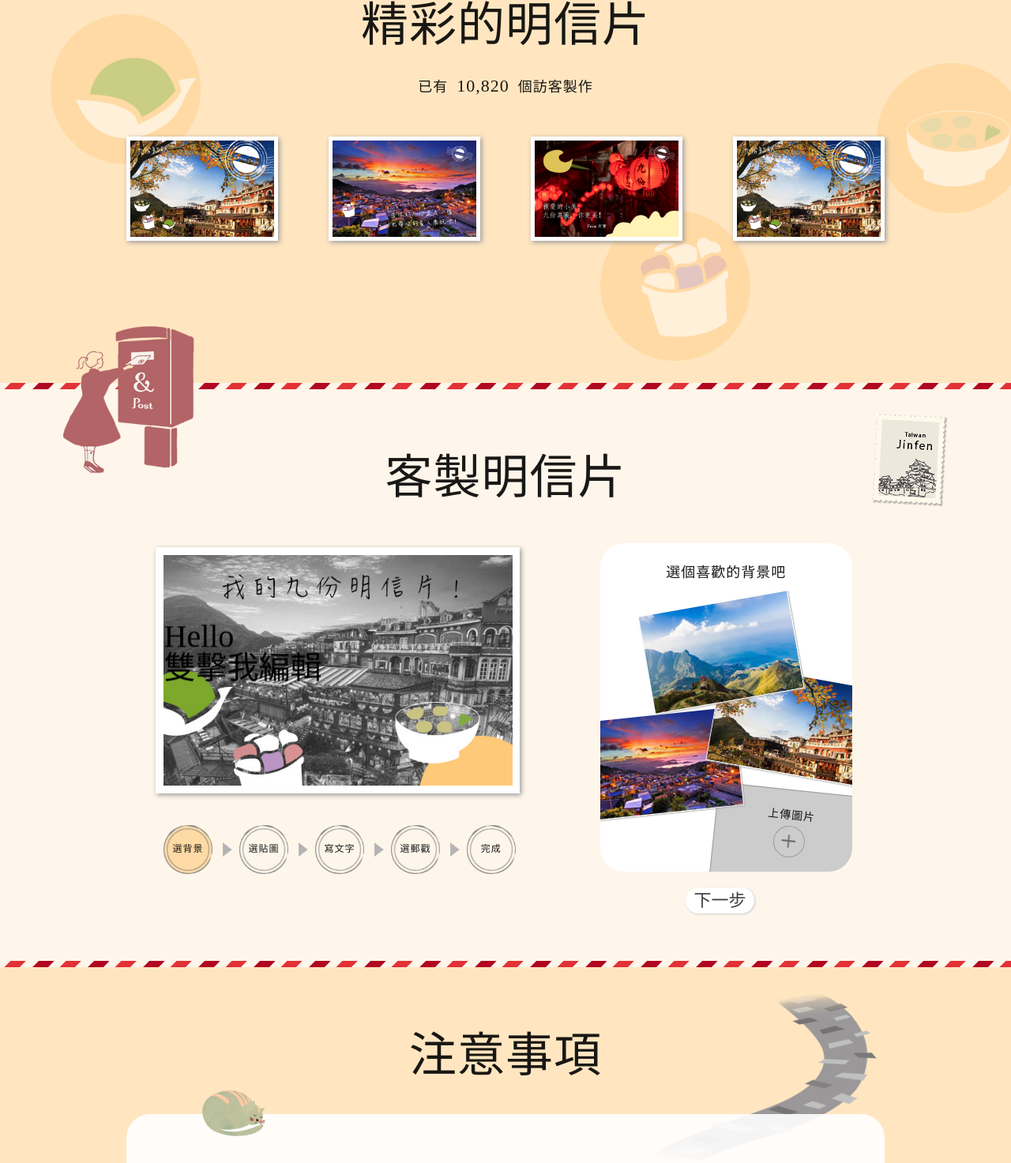
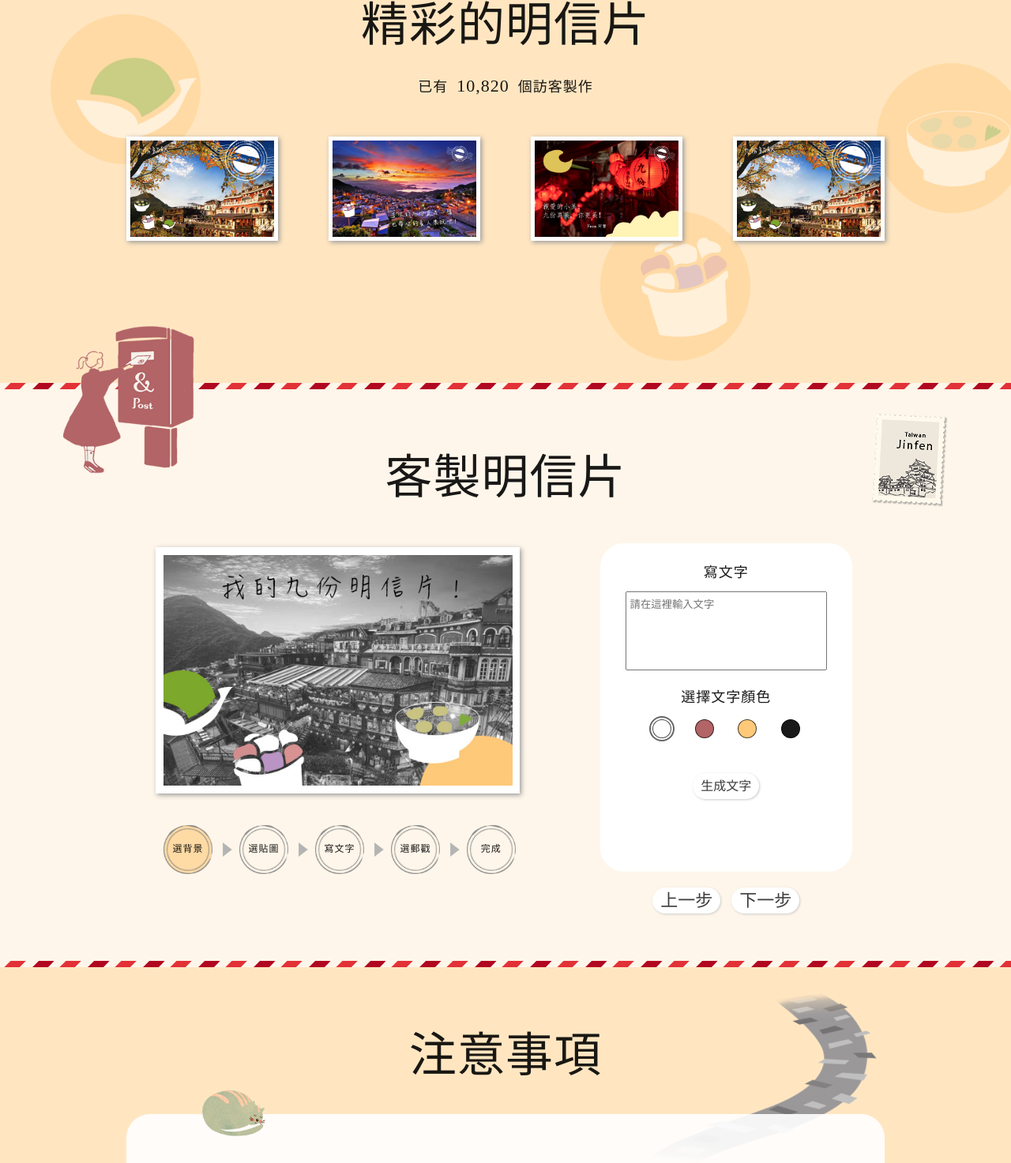
Before and after one commit to danny17495/DD103G1, a PHP site: page /postcard.html in a window 1280 px wide. Shown: the part 180-1653 px from the top of the page at 79% size. Run offline with PHP 8.4, Linux system fonts and the light colour scheme; some web fonts are replaced.

Commit message:
靜 明信片步驟二到步驟四(貼圖+文字)

```diff
--- a/css/stylePostcard.css
+++ b/css/stylePostcard.css
@@ -1,6 +1,3 @@
-
-
-
 /*----------------shopcart購物車頁面開始(<768)---------------*/
 /*----------------購物車, 客製化明信片頁面的共用----------------*/
 .wrapA{
@@ -259,8 +256,8 @@ section.postcardMain .aapostLeft .aapostStep{
     /*background-color: red;*/
     background-image: url(../images/postcard/postStepBorder.png);
     background-size: contain;
+    background-repeat: no-repeat;
     position: relative;
-
 }
 
 section.postcardMain .aapostLeft .aapostStep p{
@@ -296,7 +293,7 @@ section.postcardMain .aapostLeft .postStepYellow4:after{
 /*===============================================================*/
 /*2-2-2(二).操作畫面.postRight切換步驟css + postcard.js*/
 .postRight_2{display: none}
-.postRight_3{display: none}
+.postRight_1{display: none}
 .postRight_4{display: none}
 .postRight_5{display: none}
 
@@ -470,7 +467,7 @@ section.postcardMain .postRight_2 .aapostRightDIY .postDecoFood{
     width: 30%;
     padding: 5px;
     border-radius: 50%;
-    background-color: rgba(255, 201, 121, .8);
+    background-color: rgba(183, 153, 142, .8);
     margin-top: 20px;
     cursor: pointer;
 }
@@ -489,18 +486,130 @@ section.postcardMain .postRight_2 .aapostRightDIY  div p{
 section.postcardMain .postRight_2 .aapostRightDIY .postDecoFood:hover{
     /*border: */
     box-sizing: border-box;
-    border: 2px solid #ccc;
+    /*border: 4px solid rgb(255, 201, 121);*/
     background-color: rgb(255, 201, 121);
+}
 
+
+/*2-2-2(二).操作畫面.postRight步驟四樣式*/
+section.postcardMain .postRight_4 .aapostRightDIY > div{
+    position: absolute;
+}
+
+section.postcardMain .postRight_4 .aapostRightDIY > div > div{
+    /*background-color: yellow;*/
+    display: flex;
+    justify-content: space-around;
+    padding: 0 20px;
+}
+
+section.postcardMain .postRight_4 .aapostRightDIY .postDecoMark{
+    width: 30%;
+    padding: 10px;
+    border-radius: 50%;
+    background-color: rgba(183, 153, 142, .8);
+    margin-top: 20px;
+    cursor: pointer;
+}
+
+section.postcardMain .postRight_4 .postDecoMark img{
+    display: block;
+    width: 100%;
+    height: auto;
+}
+
+section.postcardMain .postRight_4 .aapostRightDIY  div p{
+    padding-top: 5px;
+    font-size: 14px;
+}
+
+section.postcardMain .postRight_4 .aapostRightDIY .postDecoMark:hover{
+    /*border: */
+    box-sizing: border-box;
+    /*border: 4px solid rgb(255, 201, 121);*/
+    background-color: rgb(255, 201, 121);
 }
 
 
 
+/*2-2-2(二).操作畫面.postRight步驟三樣式*/
+section.postcardMain .postRight_3 .aapostRightDIY > div{
+    position: absolute;
+    width: 100%;
+}
 
+section.postcardMain .postRight_3 .aapostRightDIY > div > div{
+    /*background-color: red;*/
+    width: 80%;
+    margin: 10px auto;
+    /*padding: 0 10px;*/
+}
 
+section.postcardMain .postRight_3 .aapostRightDIY textarea{
+    width: 100%;
+    height: 100px;
+    padding: 5px;
+    margin: 0 auto;
+    resize: none;
+    /*background-color: yellow;*/
+}
 
+section.postcardMain .postRight_3 .aapostRightDIY > div h3{
+    padding-top: 5px;
+}
 
+section.postcardMain .postRight_3 .aapostRightDIY .postcardTextColorBox{
+    display: flex;
+    justify-content: space-between;
+    padding: 0 30px;
+}
 
+/*搭配js用來製作選中效果*/
+section.postcardMain .postRight_3 .aapostRightDIY .postcardTextColor{
+    display: inline-block;
+    width: 32px;
+    height: 32px;
+    border-radius: 50%;
+    cursor: pointer;
+    border: 2px solid transparent;
+}
+
+section.postcardMain .postRight_3 .aapostRightDIY .postcardTextColorSelected{
+    border: 2px solid rgba(0, 0, 0, .6);
+}
+
+/*內層真的顏色*/
+section.postcardMain .postRight_3 .aapostRightDIY .postcardTextColor span{
+    display: inline-block;
+    width: 24px;
+    height: 24px;
+    border-radius: 50%;
+    border: 1px solid rgba(0, 0, 0, .7);
+    margin: 2px;
+}
+
+section.postcardMain .postRight_3 .aapostRightDIY .postcardTextColor1:hover,
+section.postcardMain .postRight_3 .aapostRightDIY .postcardTextColor2:hover,
+section.postcardMain .postRight_3 .aapostRightDIY .postcardTextColor3:hover,
+section.postcardMain .postRight_3 .aapostRightDIY .postcardTextColor4:hover{
+    background-color: rgba(255, 201, 121, .7);
+}
+
+section.postcardMain .postRight_3 .aapostRightDIY .postcardTextColor1 span{background-color: rgb(255, 255, 255);}
+section.postcardMain .postRight_3 .aapostRightDIY .postcardTextColor2 span{background-color: rgb(178, 100, 102);}
+section.postcardMain .postRight_3 .aapostRightDIY .postcardTextColor3 span{background-color: rgb(255, 201, 121);}
+section.postcardMain .postRight_3 .aapostRightDIY .postcardTextColor4 span{background-color: rgba(0, 0, 0, 0.9);}
+
+section.postcardMain .postRight_3 .aapostRightDIY .whiteButton{
+    font-size: 16px;
+    margin-top: 30px;
+}
+
+section.postcardMain .postRight_3 .aapostRightDIY .whiteButton:hover{
+    background-color: rgba(255, 201, 121);
+    color: rgba(0, 0, 0, .9);
+
+}
 
 
 
@@ -516,6 +625,14 @@ section.postcardMain .postRight_3 .postDIYBtn,
 section.postcardMain .postRight_4 .postDIYBtn{
     margin: 20px 5px 30px;
 }
+
+
+
+
+
+
+
+
 
 
 
@@ -819,10 +936,6 @@ body.postcardBody .forWallDeco{
 
 @media screen and (min-width: 992px){
     /*----------------2-2.postcardMain  明信片主要客製畫面----------------*/
-    /*----------------2-1,2-3.postLine  明信片裝飾斜線----------------*/
-    section.postLine{
-        height: 14px;
-    }
     /*2-2-1.標題*/
     section.postcardMain h1{
         padding: 100px 0 30px;
--- a/postcard.html
+++ b/postcard.html
@@ -10,6 +10,7 @@
     <link rel="stylesheet" href="css/common.css">
     <!-- <link rel="stylesheet" href="css/style.css"> -->
     <link rel="stylesheet" href="css/stylePostcard.css">
+    <script src="js/jquery-3.4.1.min.js"></script>
     <script src="js/postcard.js" defer="true"></script>
 </head>
 <body class="postcardBody">
@@ -254,13 +255,13 @@
                             </div>
                         </div>
                         <div>
-                            <div>
+                            <div id="postDecoFoodWord_1">
                                 <p>芋圓</p>
                             </div>
-                            <div>
+                            <div id="postDecoFoodWord_2">
                                 <p>草仔粿</p>
                             </div>
-                            <div>
+                            <div id="postDecoFoodWord_3">
                                 <p>魚丸</p>
                             </div>
                         </div>
@@ -287,12 +288,42 @@
             <div class="postRight_3 aapostRight" id="postRight_3">
                 <div class="aapostRightDIY">
                     <h3>寫文字</h3>
-                    <!-- (1)3個可選用背景 -->
+                    <!-- (1)3輸入文字 -->
+                    <div>
+                        <div>
+                            <textarea id="postcardText" placeholder="請在這裡輸入文字"></textarea>
+                        </div>
+                        <h3>選擇文字顏色</h3>
+                        <div class="postcardTextColorBox">
+                            <span class="postcardTextColor postcardTextColor1 postcardTextColorSelected" id="postcardTextColor1">
+                                <span></span>
+                            </span>
+                            <span class="postcardTextColor postcardTextColor2" id="postcardTextColor2">
+                                <span></span>
+                            </span>
+                            <span class="postcardTextColor postcardTextColor3" id="postcardTextColor3">
+                                <span></span>
+                            </span>
+                            <span class="postcardTextColor postcardTextColor4" id="postcardTextColor4">
+                                <span></span>
+                            </span>
+                        </div>
+                        <div>
+                            <div class="whiteButton" id="newTextBtn">生成文字</div>
+                        </div>
+                    </div>
 
 
 
 
-                    <!-- (2)上傳窗格 -->
+
+                    <!-- (2)選色 -->
+
+
+
+
+
+                    <!-- (3)確認按鈕 -->
 
 
 
@@ -308,13 +339,33 @@
             <!-- ==============(二-4)操作畫面.postRight_4(選郵戳)============== -->
             <div class="postRight_4 aapostRight" id="postRight_4">
                 <div class="aapostRightDIY">
-                    <h3>蓋郵戳！九份認證！</h3>
-                    <!-- (1)3個可選用背景 -->
+                    <h3>蓋一個郵戳！九份認證！</h3>
+                    <!-- (1)3個可選用食物 -->
+                    <div>
+                        <div>
+                            <div class="postDecoMark_1 postDecoMark" id="postDecoMark_1">
+                                <img src="images/postcard/postDeco-rect-1.png" alt="postDeco">
+                            </div>
+                            <div class="postDecoMark_2 postDecoMark" id="postDecoMark_2">
+                                <img src="images/postcard/postDeco-rect-2.png" alt="postDeco">
+                            </div>
+                        </div>
+                        <div>
+                            <div>
+                                <p>郵戳一</p>
+                            </div>
+                            <div>
+                                <p>郵戳二</p>
+                            </div>
+                        </div>
+                    </div>
 
 
 
 
-                    <!-- (2)上傳窗格 -->
+
+
+                    <!-- (2)教學 -->
 
 
 
@@ -422,9 +473,6 @@
 
 
 
-
-
-
     <footer>
         <div>
             <a href="#">
@@ -440,5 +488,6 @@
         <p>DD103 G1 copyright</p>
     </footer>
 
+
 </body>
 </html>
```
Also changed, not shown: js/postcard.js (+153 -37 lines), images/postcard/postDeco-rect-1.png (added), images/postcard/postDeco-rect-2.png (added).
